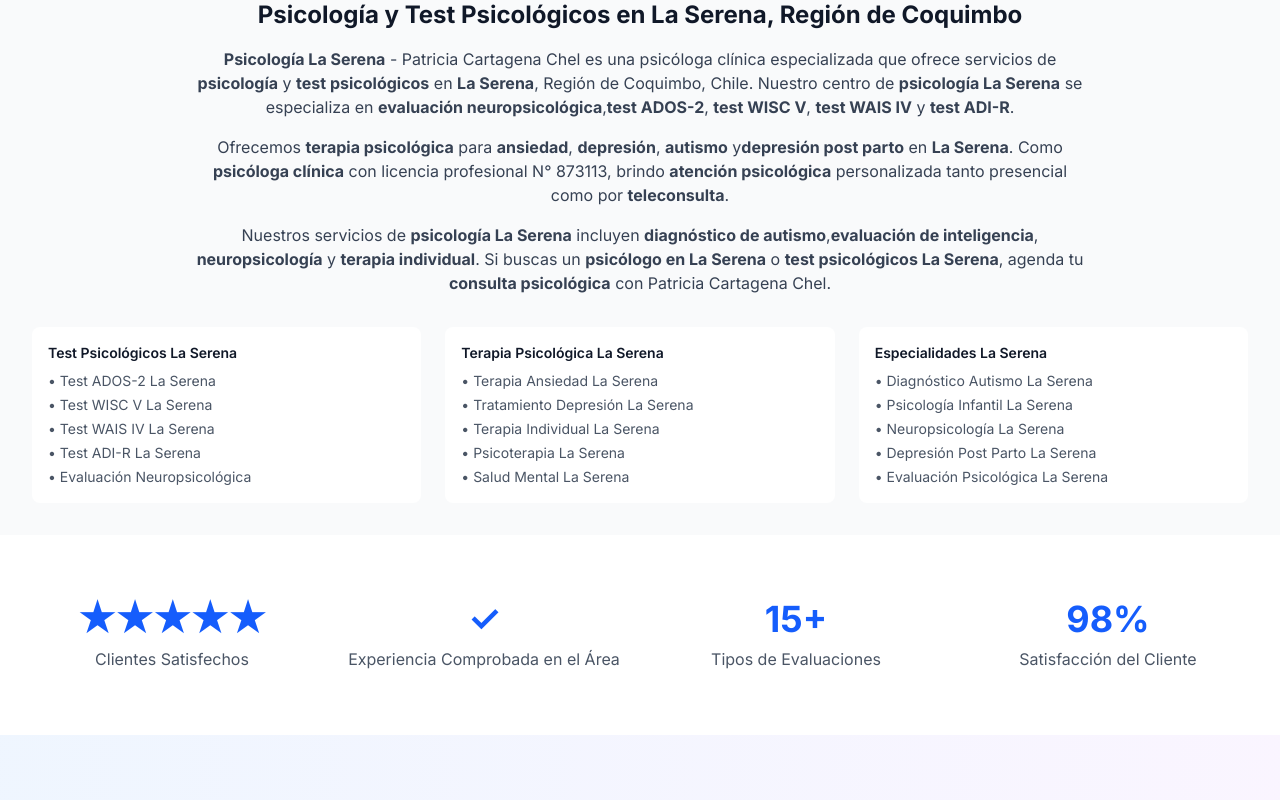
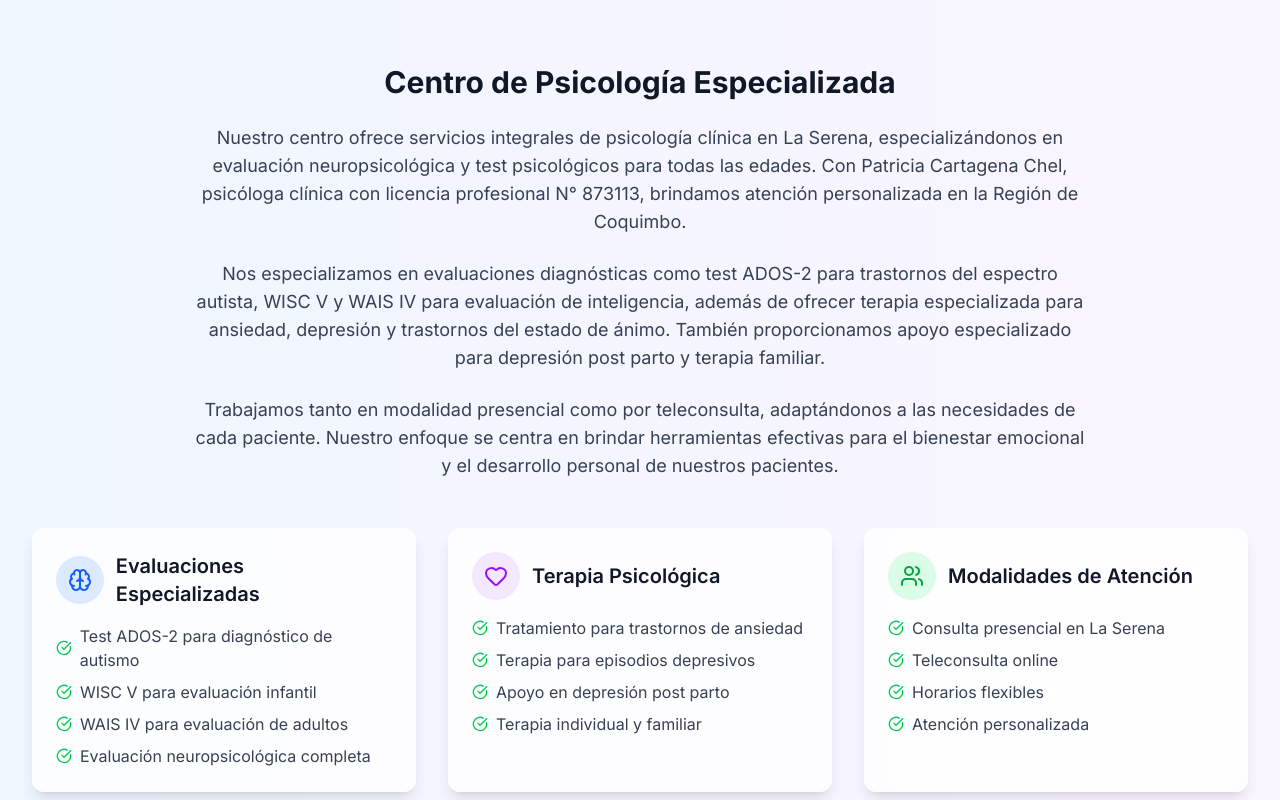
Before and after one commit to Jcartagenac/paty2, a Next.js app: page / in a window 1280 px wide. Shown: the part 1060-1860 px from the top of the page. Built offline with nearby package versions, Linux system fonts and the light colour scheme.

Commit message:
SEO Optimization: Clean redundancies and improve content elegance

```diff
--- a/src/app/layout.tsx
+++ b/src/app/layout.tsx
@@ -8,68 +8,22 @@ export const metadata: Metadata = {
   title: "Psicología La Serena | Test Psicológicos La Serena | Patricia Cartagena Chel",
   description: "Psicología La Serena Chile - Test psicológicos especializados: ADOS-2, WISC V, WAIS IV, evaluación neuropsicológica. Patricia Cartagena Chel, psicóloga clínica licencia 873113. Terapia ansiedad, depresión, autismo La Serena.",
   keywords: [
-    // Búsquedas principales
     "psicología la serena",
-    "psicólogo la serena",
-    "psicóloga la serena",
-    "test psicológicos la serena",
-    "test la serena",
-    "evaluación psicológica la serena",
-
-    // Servicios específicos
-    "test ados-2 la serena",
-    "test wisc v la serena",
-    "test wais iv la serena",
-    "test adir la serena",
-    "evaluación neuropsicológica la serena",
-    "neuropsicología la serena",
-
-    // Tratamientos
-    "terapia ansiedad la serena",
-    "tratamiento depresión la serena",
-    "terapia individual la serena",
-    "psicoterapia la serena",
-    "salud mental la serena",
-    "bienestar emocional la serena",
-
-    // Especialidades
-    "diagnóstico autismo la serena",
-    "tea la serena",
-    "espectro autista la serena",
-    "psicología infantil la serena",
-    "psicología adultos la serena",
-    "depresión post parto la serena",
-
-    // Ubicación específica
-    "psicólogos región coquimbo",
-    "psicología región coquimbo",
-    "test psicológicos región coquimbo",
-    "salud mental región coquimbo",
-
-    // Profesional
+    "test psicológicos",
+    "evaluación neuropsicológica",
+    "test ados-2",
+    "wisc v",
+    "wais iv",
+    "terapia ansiedad",
+    "tratamiento depresión",
     "patricia cartagena chel",
-    "patricia cartagena psicóloga",
-    "licencia 873113",
-    "chrysalis psicología",
-
-    // Búsquedas relacionadas
-    "consulta psicológica la serena",
-    "atención psicológica la serena",
-    "centro psicológico la serena",
-    "clínica psicológica la serena",
-    "psicólogo clínico la serena",
-    "especialista psicología la serena",
-
-    // Modalidades
-    "psicólogo presencial la serena",
-    "teleconsulta psicología la serena",
-    "terapia online la serena",
-
-    // Urgencias y necesidades
-    "psicólogo urgente la serena",
-    "ayuda psicológica la serena",
-    "apoyo emocional la serena",
-    "crisis emocional la serena"
+    "psicóloga clínica",
+    "región coquimbo",
+    "salud mental",
+    "diagnóstico autismo",
+    "terapia individual",
+    "consulta psicológica",
+    "bienestar emocional"
   ].join(", "),
   authors: [{ name: "Patricia Cartagena Chel", url: "https://psicologialaserena.cl" }],
   creator: "Patricia Cartagena Chel - Psicóloga Clínica La Serena",
--- a/src/app/page.tsx
+++ b/src/app/page.tsx
@@ -235,8 +235,8 @@ export default function Home() {
                   </span>
                 </h1>
                 <p className="text-xl text-gray-600 leading-relaxed">
-                  <strong>Patricia Cartagena Chel</strong>, psicóloga clínica especializada en <strong>evaluación neuropsicológica</strong> y <strong>test psicológicos</strong> en La Serena, Chile.
-                  Realizamos <strong>test ADOS-2</strong>, <strong>WISC V</strong>, <strong>WAIS IV</strong>, <strong>ADI-R</strong> y terapia para <strong>ansiedad</strong>, <strong>depresión</strong> y <strong>autismo</strong>.
+                  Patricia Cartagena Chel, psicóloga clínica especializada en evaluación neuropsicológica y test psicológicos en La Serena, Chile.
+                  Ofrecemos servicios de test ADOS-2, WISC V, WAIS IV, ADI-R y terapia especializada para ansiedad, depresión y trastornos del espectro autista.
                 </p>
               </div>
 
@@ -317,63 +317,113 @@ export default function Home() {
         </div>
       </section>
 
-      {/* SEO Content Section - Hidden but crawlable */}
-      <section className="py-8 bg-gray-50">
+      {/* About Section */}
+      <section className="py-16 bg-gradient-to-r from-blue-50 to-purple-50">
         <div className="max-w-7xl mx-auto px-4 sm:px-6 lg:px-8">
-          <div className="text-center mb-8">
-            <h2 className="text-2xl font-bold text-gray-900 mb-4">
-              Psicología y Test Psicológicos en La Serena, Región de Coquimbo
+          <div className="text-center mb-12">
+            <h2 className="text-3xl font-bold text-gray-900 mb-6">
+              Centro de Psicología Especializada
             </h2>
-            <div className="max-w-4xl mx-auto text-gray-700 space-y-4">
+            <div className="max-w-4xl mx-auto text-lg text-gray-700 space-y-6">
               <p>
-                <strong>Psicología La Serena</strong> - Patricia Cartagena Chel es una psicóloga clínica especializada que ofrece servicios de
-                <strong> psicología</strong> y <strong>test psicológicos</strong> en <strong>La Serena</strong>, Región de Coquimbo, Chile.
-                Nuestro centro de <strong>psicología La Serena</strong> se especializa en <strong>evaluación neuropsicológica</strong>,
-                <strong>test ADOS-2</strong>, <strong>test WISC V</strong>, <strong>test WAIS IV</strong> y <strong>test ADI-R</strong>.
+                Nuestro centro ofrece servicios integrales de psicología clínica en La Serena,
+                especializándonos en evaluación neuropsicológica y test psicológicos para todas las edades.
+                Con Patricia Cartagena Chel, psicóloga clínica con licencia profesional N° 873113,
+                brindamos atención personalizada en la Región de Coquimbo.
               </p>
               <p>
-                Ofrecemos <strong>terapia psicológica</strong> para <strong>ansiedad</strong>, <strong>depresión</strong>, <strong>autismo</strong> y
-                <strong>depresión post parto</strong> en <strong>La Serena</strong>. Como <strong>psicóloga clínica</strong> con licencia profesional N° 873113,
-                brindo <strong>atención psicológica</strong> personalizada tanto presencial como por <strong>teleconsulta</strong>.
+                Nos especializamos en evaluaciones diagnósticas como test ADOS-2 para trastornos del espectro autista,
+                WISC V y WAIS IV para evaluación de inteligencia, además de ofrecer terapia especializada
+                para ansiedad, depresión y trastornos del estado de ánimo. También proporcionamos
+                apoyo especializado para depresión post parto y terapia familiar.
               </p>
               <p>
-                Nuestros servicios de <strong>psicología La Serena</strong> incluyen <strong>diagnóstico de autismo</strong>,
-                <strong>evaluación de inteligencia</strong>, <strong>neuropsicología</strong> y <strong>terapia individual</strong>.
-                Si buscas un <strong>psicólogo en La Serena</strong> o <strong>test psicológicos La Serena</strong>,
-                agenda tu <strong>consulta psicológica</strong> con Patricia Cartagena Chel.
+                Trabajamos tanto en modalidad presencial como por teleconsulta, adaptándonos a las necesidades
+                de cada paciente. Nuestro enfoque se centra en brindar herramientas efectivas para el bienestar
+                emocional y el desarrollo personal de nuestros pacientes.
               </p>
             </div>
           </div>
 
-          <div className="grid md:grid-cols-3 gap-6 text-sm text-gray-600">
-            <div className="bg-white p-4 rounded-lg">
-              <h3 className="font-semibold text-gray-900 mb-2">Test Psicológicos La Serena</h3>
-              <ul className="space-y-1">
-                <li>• Test ADOS-2 La Serena</li>
-                <li>• Test WISC V La Serena</li>
-                <li>• Test WAIS IV La Serena</li>
-                <li>• Test ADI-R La Serena</li>
-                <li>• Evaluación Neuropsicológica</li>
+          <div className="grid md:grid-cols-3 gap-8">
+            <div className="bg-white/80 backdrop-blur-sm rounded-xl p-6 shadow-lg">
+              <div className="flex items-center space-x-3 mb-4">
+                <div className="w-12 h-12 bg-blue-100 rounded-full flex items-center justify-center">
+                  <Brain className="w-6 h-6 text-blue-600" />
+                </div>
+                <h3 className="text-xl font-semibold text-gray-900">Evaluaciones Especializadas</h3>
+              </div>
+              <ul className="space-y-2 text-gray-700">
+                <li className="flex items-center space-x-2">
+                  <CheckCircle className="w-4 h-4 text-green-500" />
+                  <span>Test ADOS-2 para diagnóstico de autismo</span>
+                </li>
+                <li className="flex items-center space-x-2">
+                  <CheckCircle className="w-4 h-4 text-green-500" />
+                  <span>WISC V para evaluación infantil</span>
+                </li>
+                <li className="flex items-center space-x-2">
+                  <CheckCircle className="w-4 h-4 text-green-500" />
+                  <span>WAIS IV para evaluación de adultos</span>
+                </li>
+                <li className="flex items-center space-x-2">
+                  <CheckCircle className="w-4 h-4 text-green-500" />
+                  <span>Evaluación neuropsicológica completa</span>
+                </li>
               </ul>
             </div>
-            <div className="bg-white p-4 rounded-lg">
-              <h3 className="font-semibold text-gray-900 mb-2">Terapia Psicológica La Serena</h3>
-              <ul className="space-y-1">
-                <li>• Terapia Ansiedad La Serena</li>
-                <li>• Tratamiento Depresión La Serena</li>
-                <li>• Terapia Individual La Serena</li>
-                <li>• Psicoterapia La Serena</li>
-                <li>• Salud Mental La Serena</li>
+
+            <div className="bg-white/80 backdrop-blur-sm rounded-xl p-6 shadow-lg">
+              <div className="flex items-center space-x-3 mb-4">
+                <div className="w-12 h-12 bg-purple-100 rounded-full flex items-center justify-center">
+                  <Heart className="w-6 h-6 text-purple-600" />
+                </div>
+                <h3 className="text-xl font-semibold text-gray-900">Terapia Psicológica</h3>
+              </div>
+              <ul className="space-y-2 text-gray-700">
+                <li className="flex items-center space-x-2">
+                  <CheckCircle className="w-4 h-4 text-green-500" />
+                  <span>Tratamiento para trastornos de ansiedad</span>
+                </li>
+                <li className="flex items-center space-x-2">
+                  <CheckCircle className="w-4 h-4 text-green-500" />
+                  <span>Terapia para episodios depresivos</span>
+                </li>
+                <li className="flex items-center space-x-2">
+                  <CheckCircle className="w-4 h-4 text-green-500" />
+                  <span>Apoyo en depresión post parto</span>
+                </li>
+                <li className="flex items-center space-x-2">
+                  <CheckCircle className="w-4 h-4 text-green-500" />
+                  <span>Terapia individual y familiar</span>
+                </li>
               </ul>
             </div>
-            <div className="bg-white p-4 rounded-lg">
-              <h3 className="font-semibold text-gray-900 mb-2">Especialidades La Serena</h3>
-              <ul className="space-y-1">
-                <li>• Diagnóstico Autismo La Serena</li>
-                <li>• Psicología Infantil La Serena</li>
-                <li>• Neuropsicología La Serena</li>
-                <li>• Depresión Post Parto La Serena</li>
-                <li>• Evaluación Psicológica La Serena</li>
+
+            <div className="bg-white/80 backdrop-blur-sm rounded-xl p-6 shadow-lg">
+              <div className="flex items-center space-x-3 mb-4">
+                <div className="w-12 h-12 bg-green-100 rounded-full flex items-center justify-center">
+                  <Users className="w-6 h-6 text-green-600" />
+                </div>
+                <h3 className="text-xl font-semibold text-gray-900">Modalidades de Atención</h3>
+              </div>
+              <ul className="space-y-2 text-gray-700">
+                <li className="flex items-center space-x-2">
+                  <CheckCircle className="w-4 h-4 text-green-500" />
+                  <span>Consulta presencial en La Serena</span>
+                </li>
+                <li className="flex items-center space-x-2">
+                  <CheckCircle className="w-4 h-4 text-green-500" />
+                  <span>Teleconsulta online</span>
+                </li>
+                <li className="flex items-center space-x-2">
+                  <CheckCircle className="w-4 h-4 text-green-500" />
+                  <span>Horarios flexibles</span>
+                </li>
+                <li className="flex items-center space-x-2">
+                  <CheckCircle className="w-4 h-4 text-green-500" />
+                  <span>Atención personalizada</span>
+                </li>
               </ul>
             </div>
           </div>
```
Also changed, not shown: public/hero-main.jpg.
